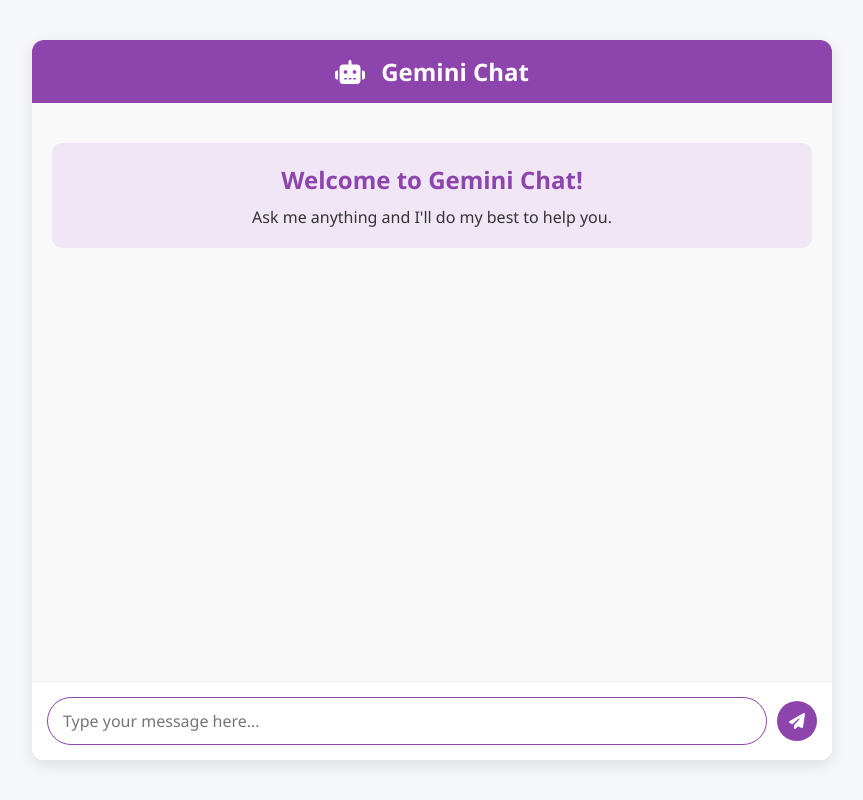
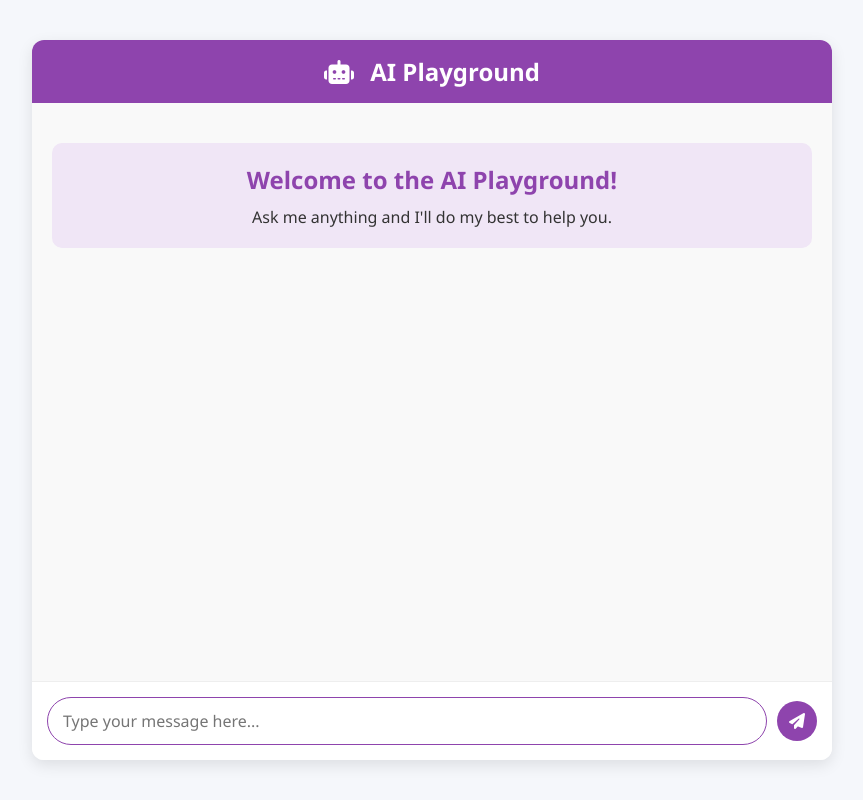
Before and after one commit to adarsh899/fusion-ai-chat-, a plain HTML site: page frontend/index.html in a window 1280 px wide. Shown: the whole page, without its empty margins (208-1071 px from the left). Drawn offline with nearby package versions, Linux system fonts and the light colour scheme.

Commit message:
update naming

```diff
--- a/frontend/index.html
+++ b/frontend/index.html
@@ -3,7 +3,7 @@
 <head>
     <meta charset="UTF-8">
     <meta name="viewport" content="width=device-width, initial-scale=1.0">
-    <title>Gemini Chat</title>
+    <title>AI Playground</title>
     <link rel="stylesheet" href="styles.css">
     <link rel="stylesheet" href="https://cdnjs.cloudflare.com/ajax/libs/font-awesome/6.4.0/css/all.min.css">
     <script src="https://cdn.jsdelivr.net/npm/marked/marked.min.js"></script>
@@ -11,12 +11,12 @@
 <body>
     <div class="container">
         <header>
-            <h1><i class="fas fa-robot"></i> Gemini Chat</h1>
+            <h1><i class="fas fa-robot"></i> AI Playground</h1>
         </header>
 
         <div class="chat-container" id="chatContainer">
             <div class="welcome-message">
-                <h2>Welcome to Gemini Chat!</h2>
+                <h2>Welcome to the AI Playground!</h2>
                 <p>Ask me anything and I'll do my best to help you.</p>
             </div>
             <!-- Chat messages will be displayed here -->
```
